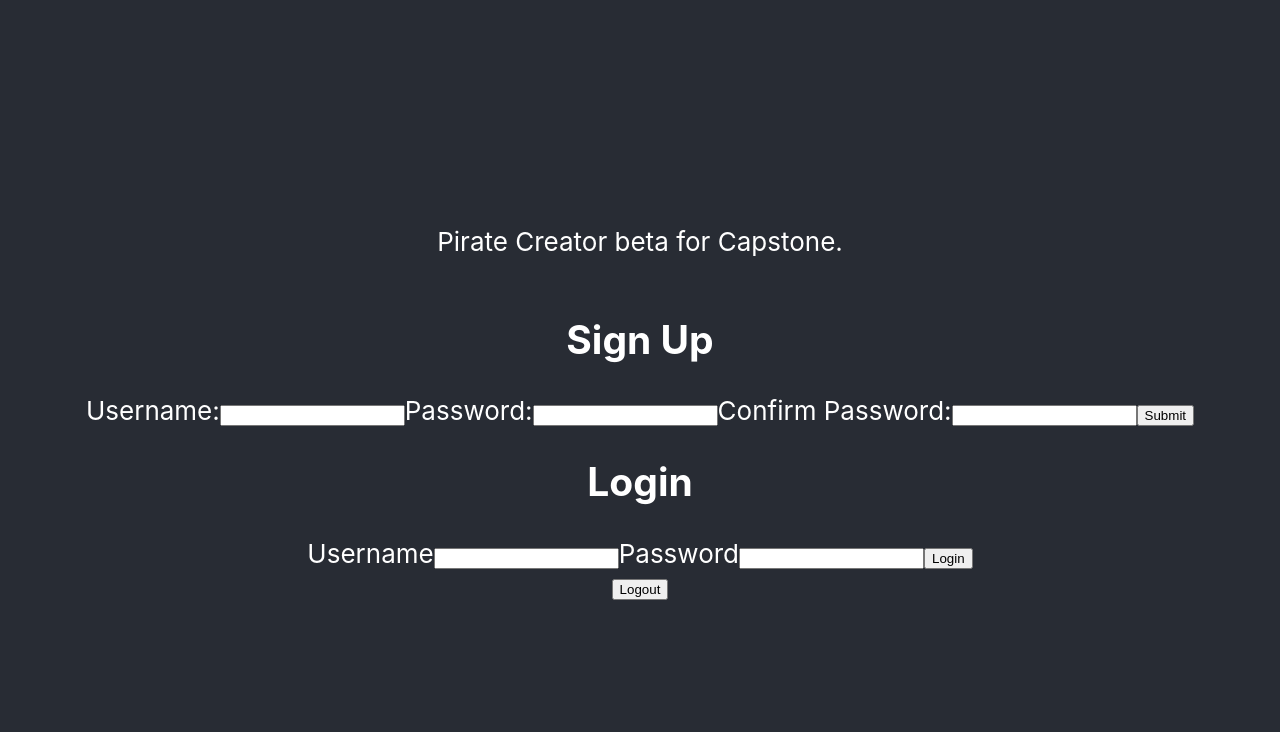
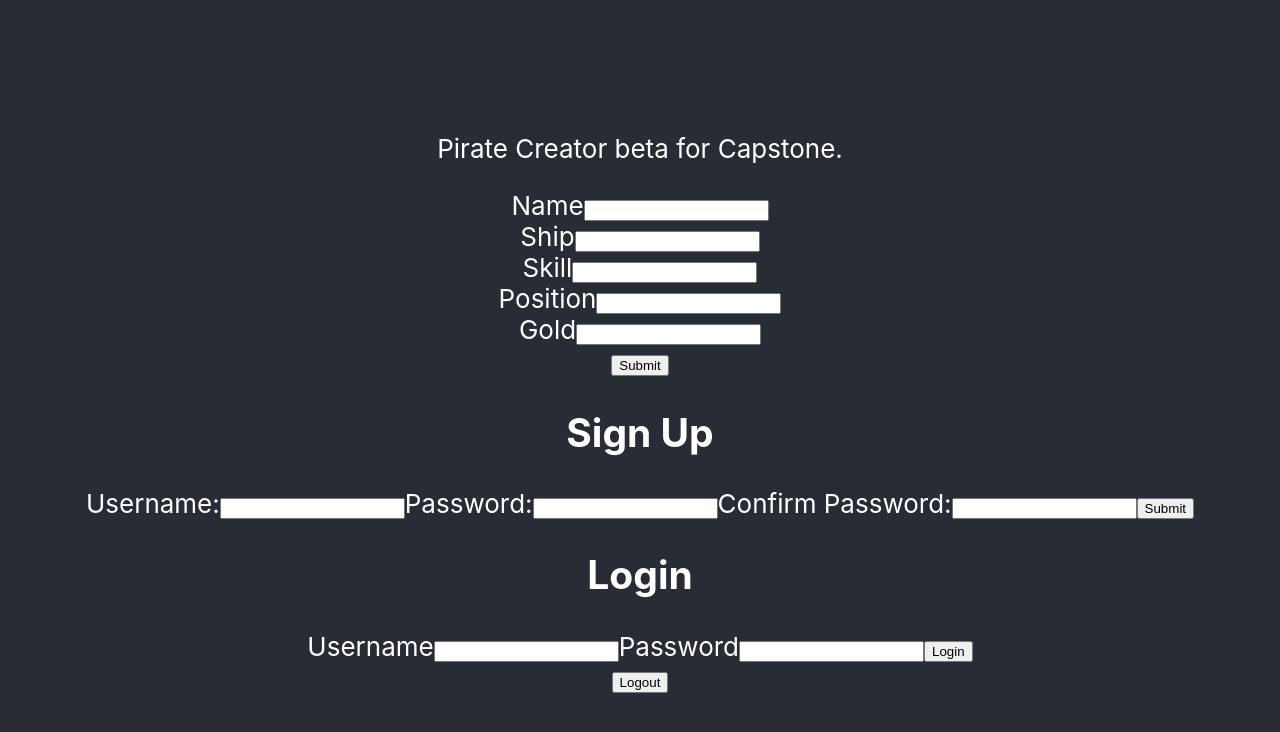
Before and after one commit to Hpollard003/CrowsNest, a React (Create React App) app in the folder client/: page / in a window 1280 px wide. Shown: the top 732 px of the page. Built offline with nearby package versions, Linux system fonts and the light colour scheme.

Commit message:
Character Form

```diff
--- a/client/src/App.js
+++ b/client/src/App.js
@@ -2,6 +2,7 @@ import './App.css';
 import SignUp from './components/SignUp';
 import Login from './components/Login';
 import Logout from './components/Logout';
+import NewCharacter from './components/NewCharacterForm';
 import { BrowserRouter as Router, NavLink, Route, Switch } from 'react-router-dom'
 
 
@@ -14,6 +15,7 @@ function App() {
         <p>
           Pirate Creator beta for Capstone.
         </p>
+        <NewCharacter/>
         <SignUp/>
         <Login/>
         <Logout/>
--- a/client/src/components/NewCharacterForm.js
+++ b/client/src/components/NewCharacterForm.js
@@ -1,39 +1,94 @@
 import React, { useState } from "react";
 
-const initialValues = {
-    name: "",
-    ship: "",
-    skill: "",
-    position: "",
-    gold: "",
-    user_id: ""
-};
+function CharacterForm({ user, setUser }) {
+  const [name, setName] = useState("");
+  const [ship, setShip] = useState("");
+  const [skill, setSkill] = useState("");
+  const [position, setPosition] = useState("");
+  const [gold, setGold] = useState("");
+  const [user_id, setId] = useState(0);
 
-function CharacterForm({ user, setUser}) {
+  const handleSubmit = (e) => {
+    e.preventDefault();
 
-    const [ values , setValues ] = useState(initialValues)
+    fetch("/character", {
+      method: "POST",
+      headers: { "Content-Type": "application/json" },
+      body: JSON.stringify(),
+    }).then((response) => response.json());
+  };
 
-    const handleSubmit = (e) => {
-        e.preventDefault()
-
-        const { name , value } = e.target;
-        setValues({
-            ...values,
-            [name]: value
-        })
-
-        fetch("/character", {
-            method: "POST",
-            headers: {"Content-Type": "application/json"},
-            body: JSON.stringify({
-                name: value.name,
-                ship: value.ship,
-                skill: value.skill,
-                position: value.position,
-                gold: value.gold,
-                user_id: value.user_id
-            })
-        })
-        .then(response => response.json())
-    }
+  return (
+    <div>
+      <form onSubmit={handleSubmit}>
+        <div className="form-control">
+            <label htmlFor="name">Name</label>
+          <input
+            type="text"
+            name="name"
+            value={name}
+            onChange={(e) => {
+              setName(e.target.value);
+            }}
+          />
+        </div>
+        <div className="form-control">
+        <label htmlFor="ship">Ship</label>
+          <input
+            type="text"
+            name="ship"
+            value={ship}
+            onChange={(e) => {
+              setShip(e.target.value);
+            }}
+          />
+        </div>
+        <div className="form-control">
+        <label htmlFor="skill">Skill</label>
+          <input
+            type="text"
+            name="skill"
+            value={skill}
+            onChange={(e) => {
+              setSkill(e.target.value);
+            }}
+          />
+        </div>
+        <div className="form-control">
+        <label htmlFor="position">Position</label>
+          <input
+            type="text"
+            name="position"
+            value={position}
+            onChange={(e) => {
+              setPosition(e.target.value);
+            }}
+          />
+        </div>
+        <div className="form-control">
+        <label htmlFor="gold">Gold</label>
+          <input
+            type="text"
+            name="gold"
+            value={gold}
+            onChange={(e) => {
+              setGold(e.target.value);
+            }}
+          />
+        </div>
+        <div className="form-control">
+          <input
+            type="hidden"
+            name="user_id"
+            value={user_id}
+            onChange={(e) => {
+              setId(e.target.value);
+            }}
+          />
+        </div>
+        <button className="" type='submit'>Submit</button>
+      </form>
+    </div>
+  );
 }
+export default CharacterForm
```
